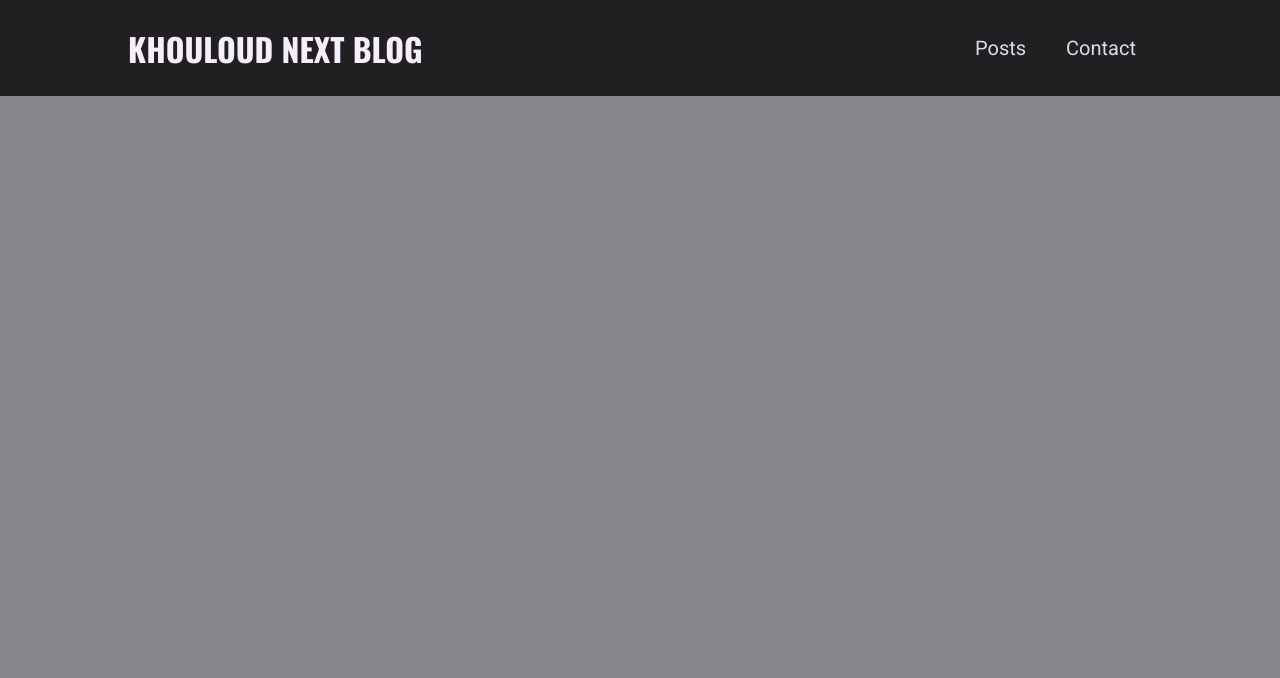
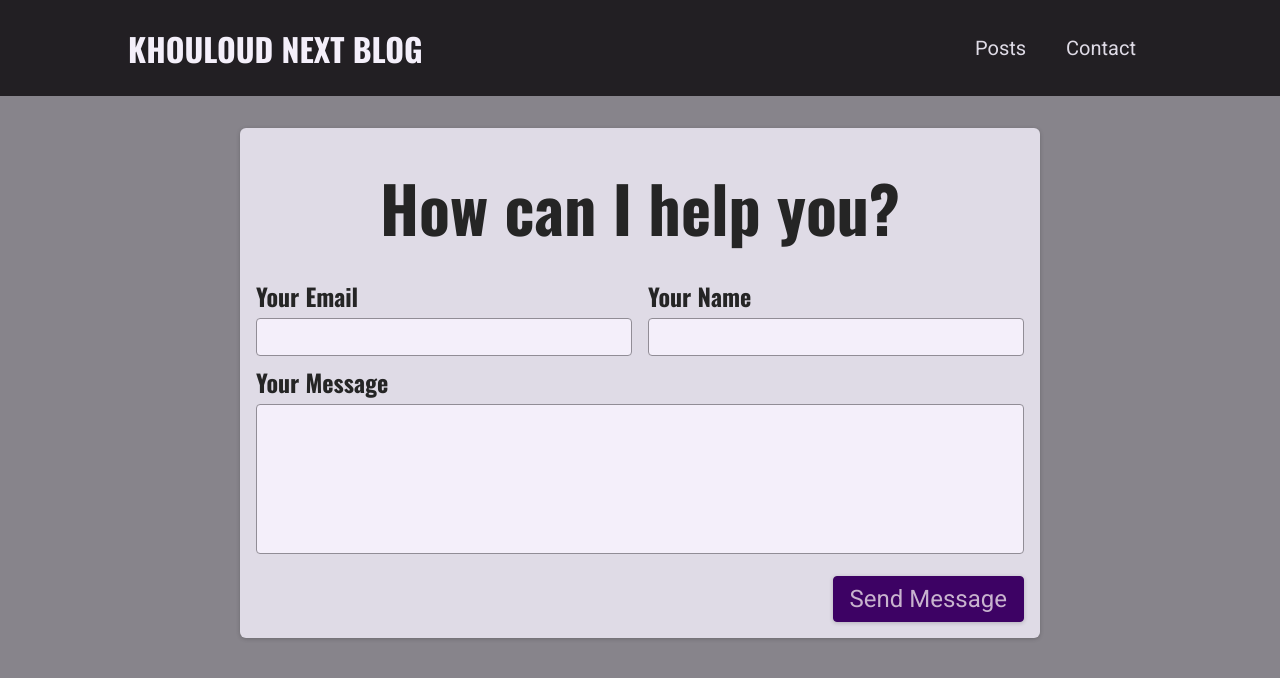
Before and after one commit to khouloud-belhadjali/NextJsFirstProject, a Next.js app: page /contact in a window 1280 px wide. Shown: the top 678 px of the page. Built offline with nearby package versions, Linux system fonts and the light colour scheme.

Commit message:
Preparing the contactform

```diff
--- /dev/null
+++ b/components/contact/contact-form.js
@@ -0,0 +1,30 @@
+import classes from './contact-form.module.css';
+
+function ContactForm() {
+    return (
+        <section className={classes.contact}>
+            <h1>How can I help you?</h1>
+            <form className={classes.form}>
+                <div className={classes.controls}>
+                    <div className={classes.control}>
+                        <label htmlFor='email'>Your Email</label>
+                        <input type='email' id='email' required />
+                    </div>
+                    <div className={classes.control}>
+                        <label htmlFor='name'>Your Name</label>
+                        <input type='text' id='name' required />
+                    </div>
+                </div>
+                <div className={classes.control}>
+                    <label htmlFor='message'>Your Message</label>
+                    <textarea id='message' rows='5'> </textarea>
+                </div>
+                <div className={classes.actions}>
+                    <button>Send Message</button>
+                </div>
+            </form>
+        </section>
+    );
+}
+
+export default ContactForm;
--- /dev/null
+++ b/components/contact/contact-form.module.css
@@ -0,0 +1,73 @@
+.contact {
+  margin: var(--size-8) auto;
+  border-radius: 6px;
+  background-color: var(--color-grey-100);
+  width: 90%;
+  max-width: 50rem;
+  padding: var(--size-4);
+  box-shadow: 0 1px 4px rgba(0, 0, 0, 0.2);
+  font-size: var(--size-6);
+}
+
+.contact h1 {
+  font-size: var(--size-8);
+  margin: var(--size-4) 0;
+  text-align: left;
+}
+
+.form label {
+  display: block;
+  font-family: 'Oswald', sans-serif;
+  font-weight: bold;
+  margin: var(--size-2) 0 var(--size-1) 0;
+}
+
+.form input,
+.form textarea {
+  font: inherit;
+  padding: var(--size-1);
+  border-radius: 4px;
+  width: 100%;
+  border: 1px solid var(--color-grey-400);
+  background-color: var(--color-grey-50);
+  resize: none;
+}
+
+.controls {
+  display: flex;
+  column-gap: 1rem;
+  flex-wrap: wrap;
+}
+
+.control {
+  flex: 1;
+  min-width: 10rem;
+}
+
+.actions {
+  margin-top: var(--size-4);
+  text-align: right;
+}
+
+.form button {
+  font: inherit;
+  cursor: pointer;
+  background-color: var(--color-primary-700);
+  border: 1px solid var(--color-primary-700);
+  padding: var(--size-2) var(--size-4);
+  border-radius: 4px;
+  color: var(--color-primary-50);
+  box-shadow: 0 1px 4px rgba(0, 0, 0, 0.2);
+}
+
+.form button:hover {
+  background-color: var(--color-primary-500);
+  border-color: var(--color-primary-500);
+}
+
+@media (min-width: 768px) {
+  .contact h1 {
+    font-size: var(--size-16);
+    text-align: center;
+  }
+}
--- a/pages/contact.js
+++ b/pages/contact.js
@@ -1,4 +1,6 @@
+import ContactForm from "@/components/contact/contact-form";
+
 function ContactPage(){
-
+    return <ContactForm />;
 }
 export default ContactPage;
```
